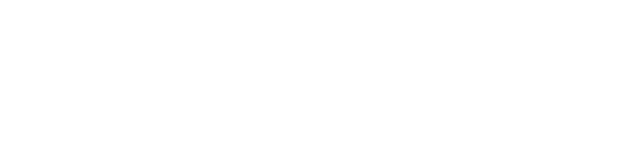
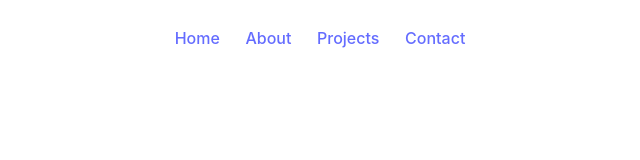
Before and after one commit to JamieYau/portfolio, a website built with Vite: page index.html in a window 1280 px wide. Shown: the whole page, without its empty margins (320-960 px from the left). Built offline with nearby package versions, Linux system fonts and the light colour scheme.

Commit message:
Create nav bar

```diff
--- a/index.html
+++ b/index.html
@@ -7,7 +7,24 @@
     <title>Jamie Yau | Frontend Developer</title>
   </head>
   <body>
-    <header></header>
+    <header>
+      <nav id="nav-bar">
+        <ul id="nav-list">
+          <li class="nav-item">
+            <a href="#home">Home</a>
+          </li>
+          <li class="nav-item">
+            <a href="#about">About</a>
+          </li>
+          <li class="nav-item">
+            <a href="#projects">Projects</a>
+          </li>
+          <li class="nav-item">
+            <a href="#contact">Contact</a>
+          </li>
+        </ul>
+      </nav>
+    </header>
     <main></main>
     <footer></footer>
     <script type="module" src="/src/main.ts"></script>
--- a/src/style.css
+++ b/src/style.css
@@ -20,6 +20,10 @@
   padding: 0;
 }
 
+li {
+  list-style: none;
+}
+
 a {
   font-weight: 500;
   color: #646cff;
@@ -31,7 +35,7 @@
 
 body {
   display: flex;
-  place-items: center;
+  flex-direction: column;
   min-width: 320px;
   min-height: 100vh;
 }
@@ -40,3 +44,22 @@
   font-size: 3.2em;
   line-height: 1.1;
 }
+
+header {
+  display: flex;
+  justify-content: flex-end;
+  align-items: center;
+}
+
+#nav-bar {
+  width: 100%;
+  margin: 0 auto;
+}
+
+#nav-list {
+  display: flex;
+  justify-content: center;
+  align-items: center;
+  padding: 1.6rem;
+  gap: 1.6rem;
+}
```
